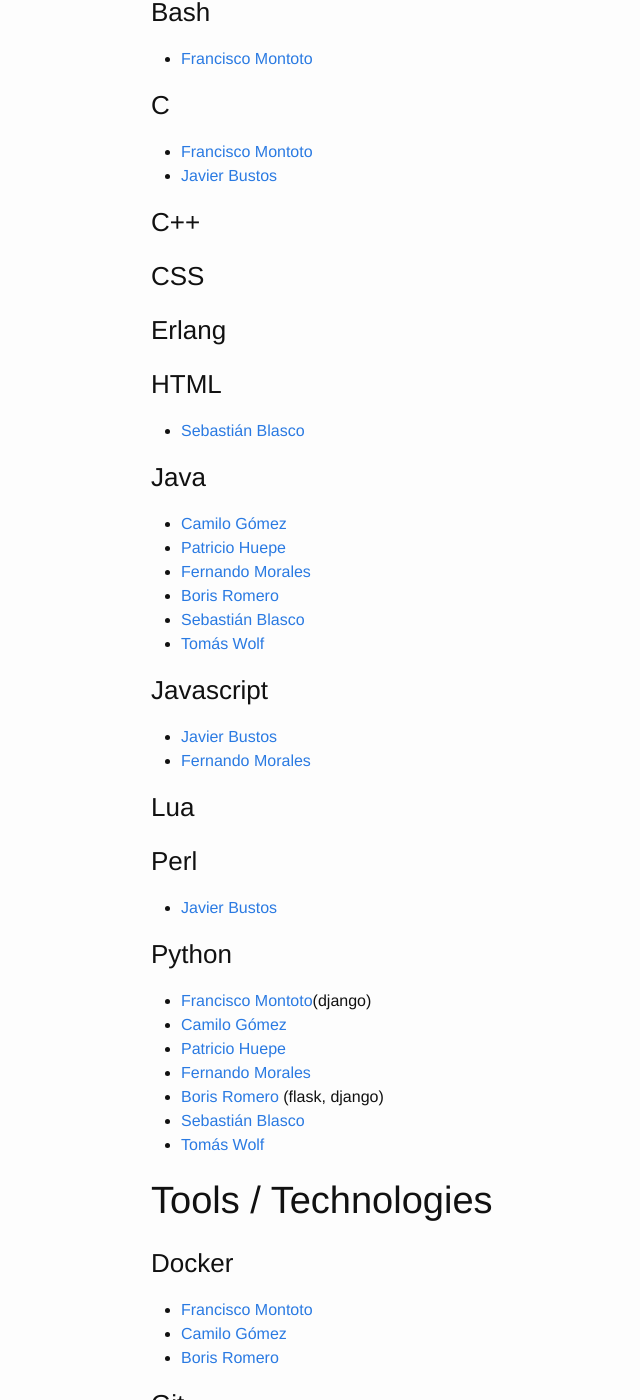
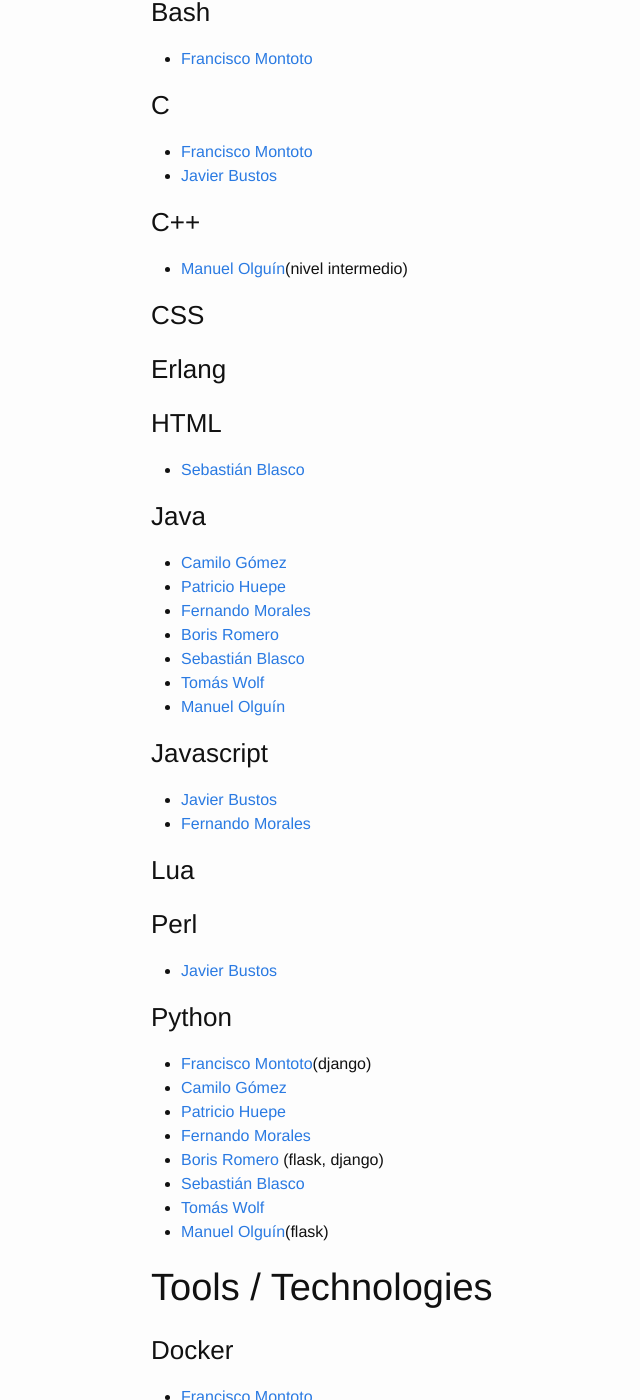
Before and after one commit to niclabs/development, a Jekyll site: the page built from _posts/2016-07-13-member-skills.markdown, in a window 1280 px wide and 1400 px high, scrolled down 396 px. Shown: the whole window, without its empty margins (119-759 px from the left). Built offline with Jekyll 4.4.1, drawn with Linux system fonts in a browser that asks for light colours; some of the changed text lies outside the part shown.

Commit message:
skillz molguin92

```diff
--- a/_posts/2016-07-13-member-skills.markdown
+++ b/_posts/2016-07-13-member-skills.markdown
@@ -22,6 +22,8 @@ categories: dev
 
 ### C++
 
+  - [Manuel Olguín][molguin92](nivel intermedio)
+
 ### CSS
 
 ### Erlang
@@ -37,6 +39,7 @@ categories: dev
   - [Boris Romero][boris]
   - [Sebastián Blasco][sebablasko]
   - [Tomás Wolf][twolfvb]
+  - [Manuel Olguín][molguin92]
 
 ### Javascript
 
@@ -58,6 +61,7 @@ categories: dev
   - [Boris Romero][boris] (flask, django)
   - [Sebastián Blasco][sebablasko]
   - [Tomás Wolf][twolfvb]
+  - [Manuel Olguín][molguin92](flask)
 
 # Tools / Technologies
 
@@ -72,6 +76,11 @@ categories: dev
   - [Francisco Montoto][fmontoto]
   - [Fernando Morales][nanocatdemen]
   - [Boris Romero][boris]
+  - [Manuel Olguín][molguin92]
+
+### Omnet++
+
+  - [Manuel Olguín][molguin92]
 
 ### Redis
 
```
Also changed, not shown: other parts of _posts/2016-07-13-member-skills.markdown (+1 -0 lines).
